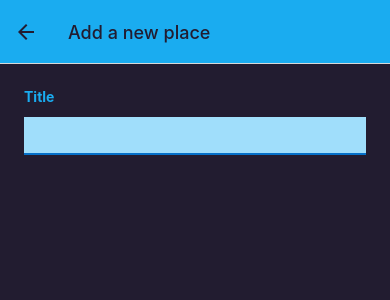
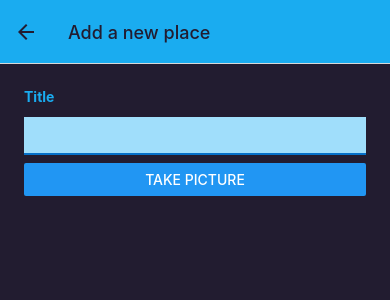
Before and after one commit to niteshsaxena03/FavouritePlaces, a React Native app: screen /AddPlace in a window 390 px wide. Shown: the top 300 px of the page. Built offline with nearby package versions, Linux system fonts and the light colour scheme.

Commit message:
using the imagePicker component in form and using it to take permission and click photo from camera

```diff
--- a/components/Places/ImagePicker.js
+++ b/components/Places/ImagePicker.js
@@ -0,0 +1,20 @@
+import { Button, View } from "react-native";
+import { launchCameraAsync } from "expo-image-picker";
+
+function ImagePicker() {
+  async function takeImageHandler() {
+    const image = await launchCameraAsync({
+      allowsEditing: true,
+      aspect: [16, 9],
+      quality: 0.5,
+    });
+    console.log(image);
+  }
+  return (
+    <View>
+      <View></View>
+      <Button title="Take Picture" onPress={takeImageHandler} />
+    </View>
+  );
+}
+export default ImagePicker;
--- a/components/Places/PlaceForm.js
+++ b/components/Places/PlaceForm.js
@@ -1,6 +1,7 @@
 import { ScrollView, Text, TextInput, View, StyleSheet } from "react-native";
 import { useState } from "react";
 import { Colors } from "../../constants/colors";
+import ImagePicker from "./ImagePicker";
 
 function PlaceForm() {
   const [enteredTitle, setEnteredTitle] = useState("");
@@ -14,6 +15,7 @@
         <Text style={styles.label}>Title</Text>
         <TextInput style={styles.input} onChangeText={changeTitleHandler} value={enteredTitle} />
       </View>
+      <ImagePicker/>
     </ScrollView>
   );
 }
```
